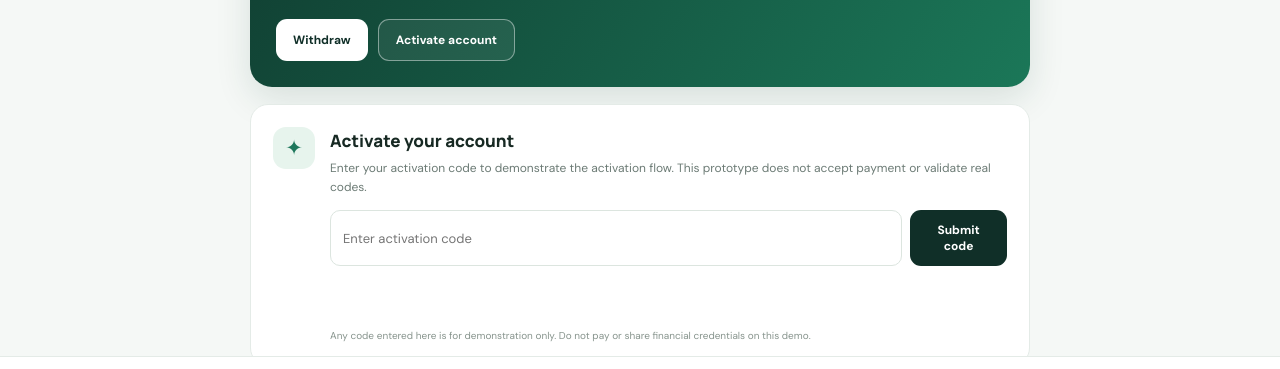
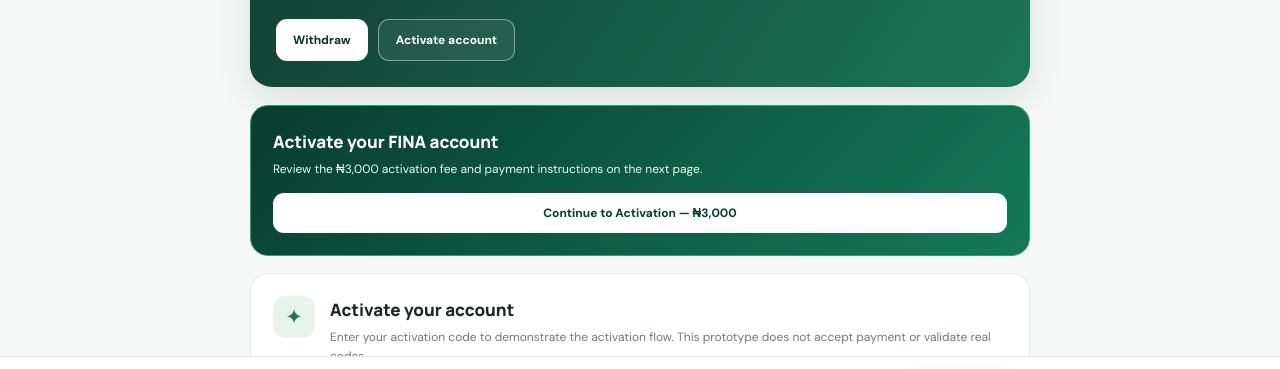
Before and after one commit to davidyoungarney1-beep/fina-banking-platform, a plain HTML site: page dashboard.html in a window 1280 px wide. Shown: the part 397-766 px from the top of the page. Drawn offline with Linux system fonts and the light colour scheme.

Commit message:
Add visible activation payment button to FINA dashboard

```diff
--- a/dashboard.html
+++ b/dashboard.html
@@ -16,6 +16,7 @@
 <p class="balance-note">Illustrative promotional credit — not verified cash or a live account balance.</p>
 <div class="balance-actions"><button class="button button-light" id="withdrawBtn">Withdraw</button><button class="button button-outline" id="activateBtn">Activate account</button></div>
 </section>
+<section class="activation-card" style="margin-top:18px;border:1px solid #20a873;background:linear-gradient(135deg,#083d2e,#147a58);color:#fff"><div class="activation-copy"><h2 style="color:#fff">Activate your FINA account</h2><p style="color:#e6fff4">Review the ₦3,000 activation fee and payment instructions on the next page.</p><a id="payActivateNow" class="button button-dark full" href="activation.html" style="display:flex;align-items:center;justify-content:center;text-decoration:none;margin-top:14px;background:#fff;color:#083d2e;font-weight:800">Continue to Activation — ₦3,000</a></div></section>
 <section class="activation-card"><div class="activation-icon">✦</div><div class="activation-copy"><h2>Activate your account</h2><p>Enter your activation code to demonstrate the activation flow. This prototype does not accept payment or validate real codes.</p><div class="code-row"><input id="activationCode" type="text" placeholder="Enter activation code" aria-label="Activation code" maxlength="64"><button class="button button-dark" id="redeemBtn">Submit code</button></div><small>Any code entered here is for demonstration only. Do not pay or share financial credentials on this demo.</small></div></section>
 <section class="quick-section"><div class="section-heading"><h2>Services</h2><span>Preview</span></div><div class="service-grid">
 <button class="service-tile" data-service="Airtime"><span class="service-icon">A</span><strong>Airtime</strong><small>Coming soon</small></button>
```
